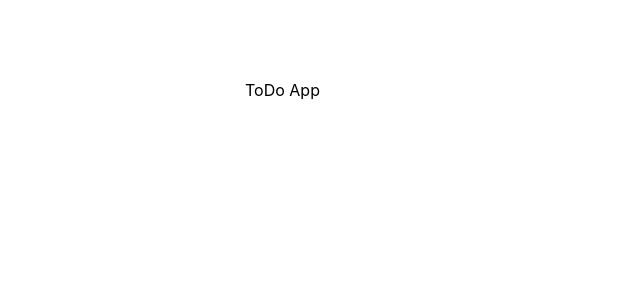
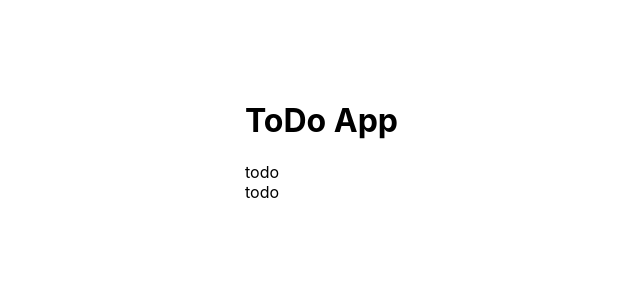
Before and after one commit to dmsomov/ToDo-App, a React (Create React App) app: page / in a window 1280 px wide. Shown: the top 300 px of the page, without its empty margins (95-735 px from the left). Built offline with nearby package versions, Linux system fonts and the light colour scheme.

Commit message:
feature: Added TodoList, TodoItem component

```diff
--- a/src/App.js
+++ b/src/App.js
@@ -1,7 +1,12 @@
 import React from 'react'
+import TodoList from './Todo/TodoList'
 
 function App() {
-  return <div className='wrapper'>ToDo App</div>
+  return (
+  <div className='wrapper'>
+    <h1>ToDo App</h1>
+    <TodoList/>
+  </div>)
 }
 
 export default App;
--- /dev/null
+++ b/src/Todo/TodoItem.js
@@ -0,0 +1,7 @@
+import React from 'react'
+
+export default function TodoItem() {
+  return (
+    <li>todo</li>
+  )
+}
--- /dev/null
+++ b/src/Todo/TodoList.js
@@ -0,0 +1,20 @@
+import React from 'react'
+import TodoItem from './TodoItem'
+
+const styles = {
+  ul: {
+    listStyle: 'none',
+    margin: 0,
+    padding: 0
+  }
+
+}
+
+export default function TodoList() {
+  return (
+    <ul style={styles.ul}>
+      <TodoItem/>
+      <TodoItem/>
+    </ul>
+  )
+}
```
Also changed, not shown: 1 other file (tests, documents, lock files or other folders).
